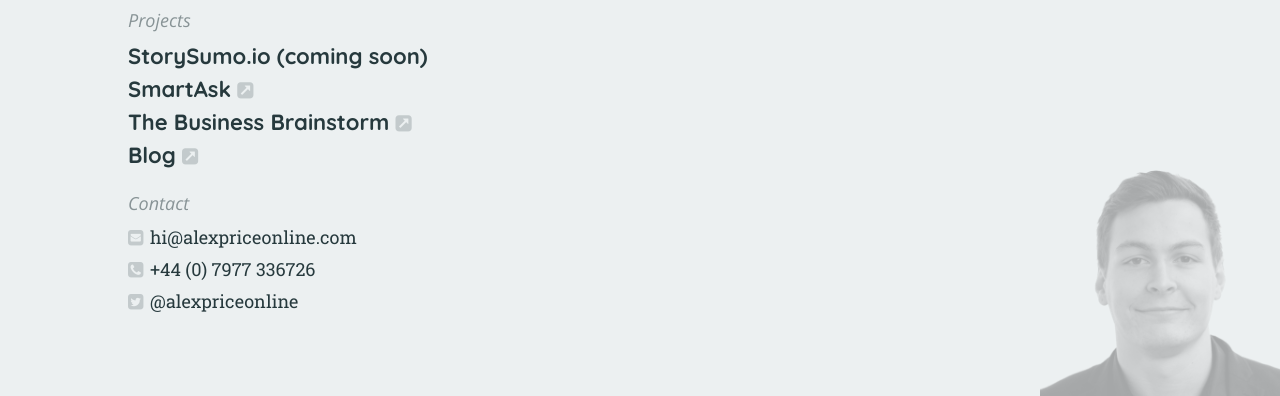
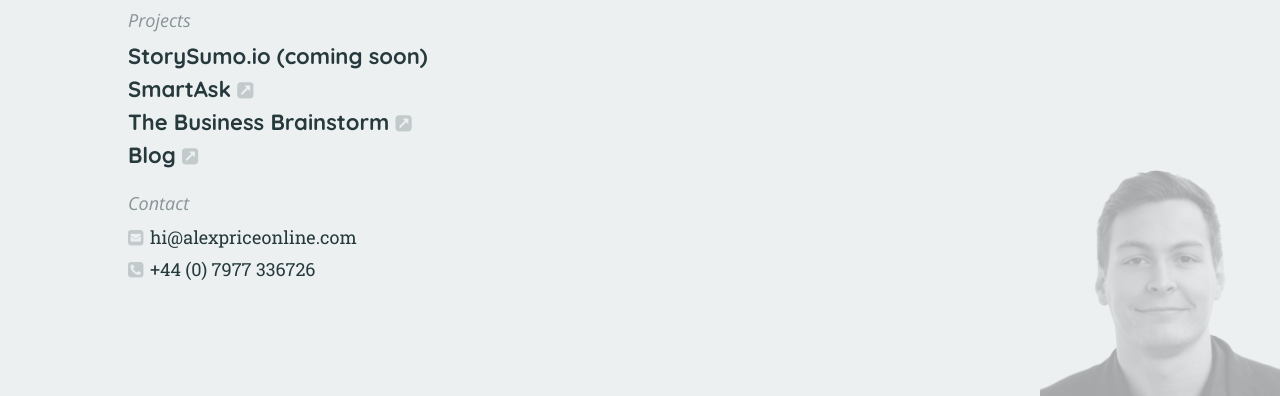
Before and after one commit to alexpriceonline/alexpriceonline.github.io, a website: page index.html in a window 1280 px wide. Shown: the part 404-800 px from the top of the page. Drawn offline with nearby package versions, Linux system fonts and the light colour scheme.

Commit message:
Removed twitter account 🐦

```diff
--- a/index.html
+++ b/index.html
@@ -76,12 +76,6 @@
                class="body-link mod-contact mod-phone">
                 +44 (0) 7977 336726
             </a>
-            <a href="https://twitter.com/alexpriceonline"
-               title="Send me a tweet"
-               target="_blank"
-               class="body-link mod-contact mod-twitter">
-                @alexpriceonline
-            </a>
         </section>
         <!-- </Main page content>-->
     </body>
```
